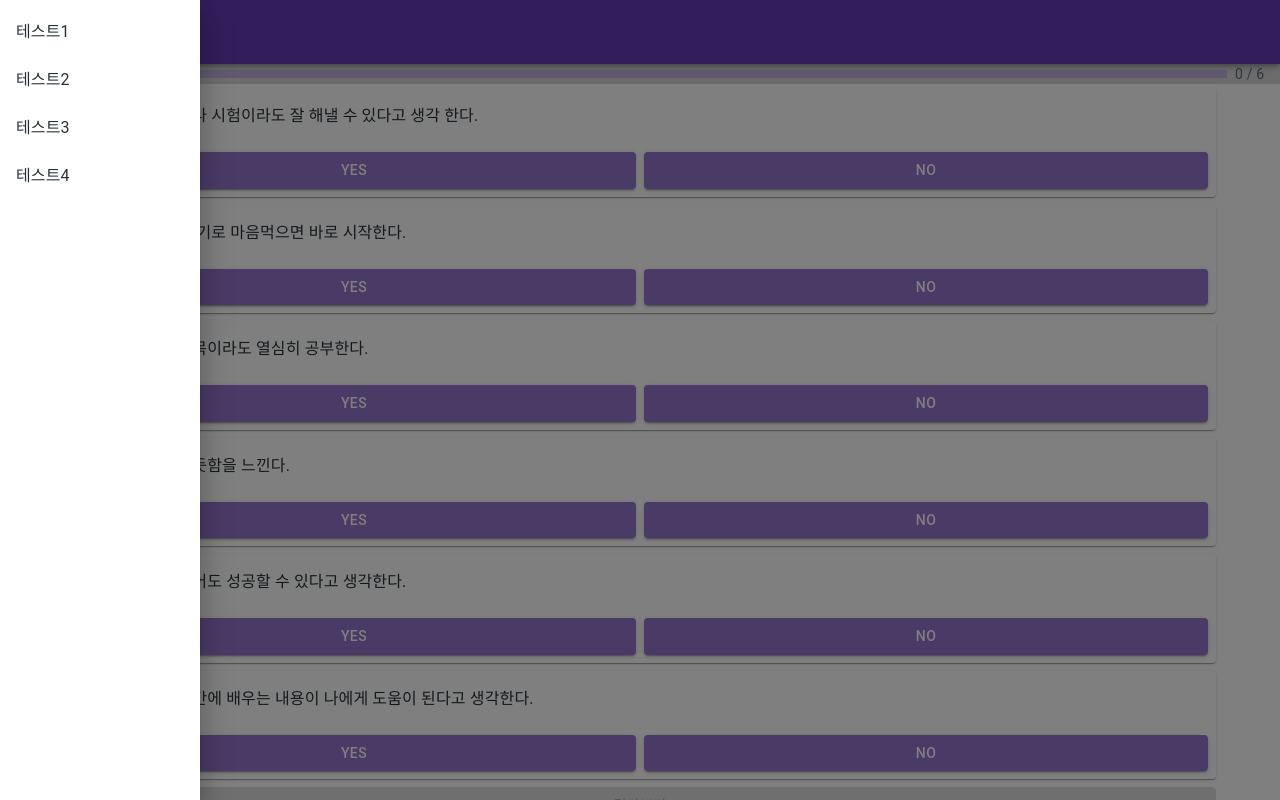
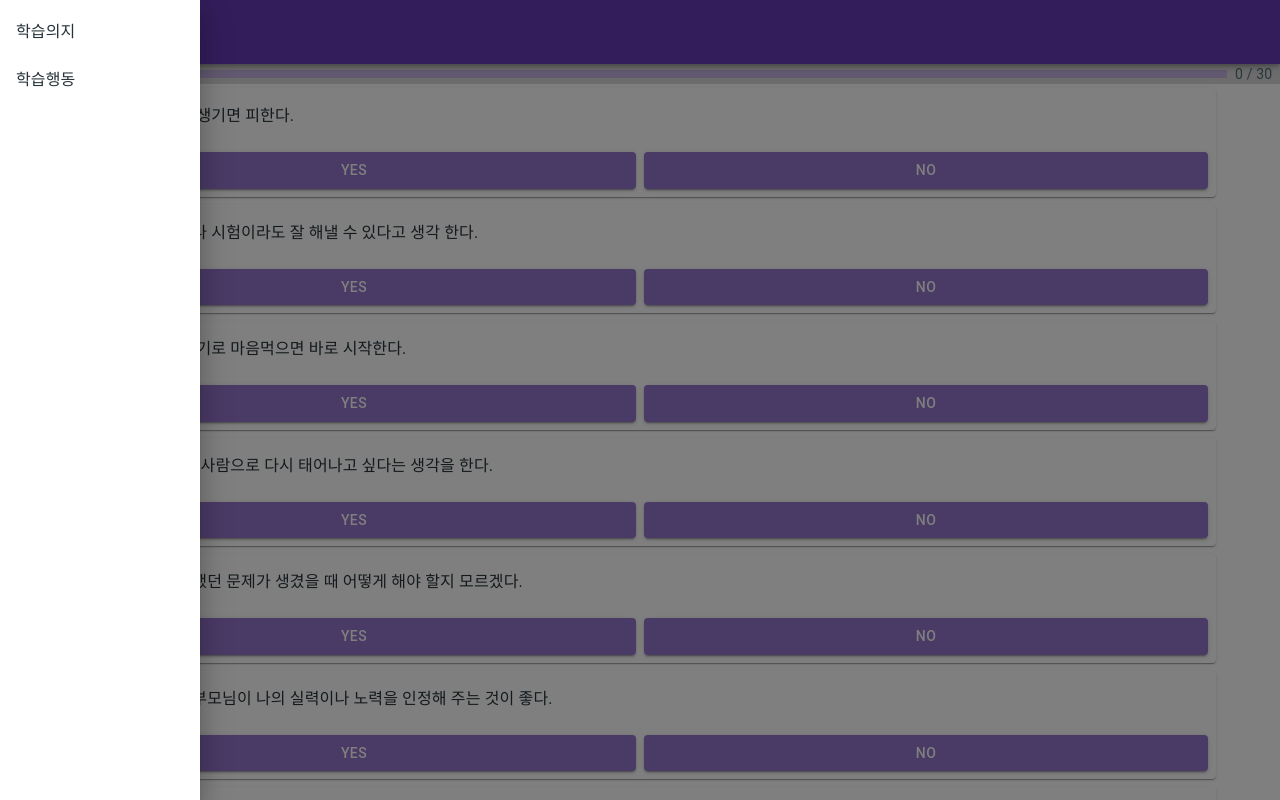
Before and after one commit to udonguk/mennal-bundle, a React (Create React App) app in the folder web/react-app/: page /survey in a window 1280 px wide. Both pictures are taken after a click on the button "menu". Shown: the top 800 px of the page. Built offline with nearby package versions, Linux system fonts and the light colour scheme.

Commit message:
feat(UI): 라우팅 변경중

```diff
--- a/web/react-app/src/dump/surveyItemDump.js
+++ b/web/react-app/src/dump/surveyItemDump.js
@@ -1,47 +1,34 @@
 const surveyItems = [
-  { type: 'test_1', id: 'type_1_1', order: 1, title: '나는 어떠한 과제나 시험이라도 잘 해낼 수 있다고 생각 한다.', result: '자신 있게 성공했던 사례를 떠올리며 나만의 자신감UP 마법의 문장을 만들어 마음 속으로 외친다.'},
-  { type: 'test_1', id: 'type_1_2', order: 1, title: '나는 어떤 일을 하기로 마음먹으면 바로 시작한다.', result: '중요하지 않은 일에 집착하지 않고 중요하고 소중한 일을 먼저 한다.'},
-  { type: 'test_1', id: 'type_1_3', order: 1, title: '좋아하지 않는 과목이라도 열심히 공부한다.', result: 'No Sweat, No Sweet. 지루하고 힘든 과목을 가장 아끼는 전략 과목으로 만든다.'},
-  { type: 'test_1', id: 'type_1_4', order: 1, title: '성적이 오르면 뿌듯함을 느낀다.', result: '공부는 나를 위한 소중한 일이다. 남이 알아주지 않아도 스스로를 격려하고 칭찬해준다.'},
-  { type: 'test_1', id: 'type_1_5', order: 1, title: '나는 공부가 아니어도 성공할 수 있다고 생각한다.', result: '나는 공부한다. 내면의 아름다움을 가꾸기 위해서.'},
-  { type: 'test_1', id: 'type_1_6', order: 1, title: '나는 내가 수업시간에 배우는 내용이 나에게 도움이 된다고 생각한다.', result: '쓸모 없어 보이는 것들이 가장 귀중한 보물이 된다. 나는 모든 수업시간에 집중한다.'},
-  // { type: 'test_1', id: 'type_1_7', order: 1, title: '나는 시험을 볼 때 불안하고 초조하다.', result: '시험은 평가가 아니다. 나의 실력을 뽐내는 무대이다. 나는 시험을 즐겁게 맞이한다.'},
-  // { type: 'test_1', id: 'type_1_8', order: 1, title: '나는 일단 한 번 시작한 일을 반드시 끝마쳐야 직성이 풀린다.', result: '지금까지의 노력이 물거품이 되지 않도록 한번 시작한 일은 정성스레 정리하고 마무리 한다.'},
-  // { type: 'test_1', id: 'type_1_9', order: 1, title: '나는 내 친구들 중 라이벌의식을 느끼는 친구가 있다.', result: '좋은 경쟁은 서로의 성장을 위한 파트너십이다. 경쟁을 지혜롭게 활용하자.'},
-  // { type: 'test_1', id: 'type_1_10', order: 1, title: '나는 방학 때에도 틈틈이 공부를 해두는 편이다.', result: '방학 계획표를 짜서 다음학기에 목표를 성취한다.'},
-  // { type: 'test_1', id: 'type_1_11', order: 1, title: '나는 누가 시키지 않아도 평소에 계획적으로 공부한다.', result: '내가 이룰 목표를 항상 마음 속에 그리며 스스로 공부 계획을 짜고 실천한다.'},
-  // { type: 'test_1', id: 'type_1_12', order: 1, title: '나는 수업이 끝난 후 쉬는 시간에 노트 필기와 교과서를 보며 중요한 부분을 체크한다.', result: '틈새시간이 모여 커다란 시간의 바다가 된다. 쉬는 시간에 예습 복습을 실천한다.'},
-  // { type: 'test_1', id: 'type_1_13', order: 1, title: '나는 다음 진도를 나가기 전에 지난 시간에 배운 내용을 훑어본다.', result: '한 번 공부한 내용은 3일이면 잊어버리지만 3번 공부한 내용은 평생을 간다. 새 진도를 나가기 전에 반드시 앞선 단원을 복습한다.'},
-  // { type: 'test_1', id: 'type_1_14', order: 1, title: '나는 책의 연습문제나 단원의 마무리 내용을 잘 살핀다.', result: '메타인지 향상법: 연습문제와 단원 요약을 꼼꼼하게 풀어보고 이해한다.'},
-  // { type: 'test_1', id: 'type_1_15', order: 1, title: '나는 미리 교재를 읽어본 후에 수업에 참여하는 편이다.', result: '나무만 보고 숲을 조망하지 못하면 길을 잃어버린다. 전체 내용을 미리 예습하고 수업시간에 세부내용을 이해한다.'},
-  // { type: 'test_1', id: 'type_1_16', order: 1, title: '나는 다음 수업 시간에 선생님께서 어떤 부분을 중요하게 말씀하실지 추측해본다.', result: '메타인지 향상법: 내가 선생님이라면 다음 단원에서 무엇을 중요하게 가르칠지 생각해보자.'},
-  // { type: 'test_1', id: 'type_1_17', order: 1, title: '나는 수업시간에 배우는 내용이 나에게 도움이 된다고 생각한다.', result: '쓸모 없어 보이는 것들이 가장 쓸모 있는 보물이 된다. 나는 모든 수업시간에 집중한다.'},
-  // { type: 'test_1', id: 'type_1_18', order: 1, title: '공부를 열심히 해야만 하는 나만의 명확한 이유가 있다.', result: '스스로 찾은 공부의 이유는 최고의 동기부여가 된다. 나는 나만의 공부의 이유를 찾는다.'},
-  // { type: 'test_1', id: 'type_1_19', order: 1, title: '나는 미래에 하고 싶은 직업이 있다.', result: '미래의 내 직업을 구체적으로 상상해보자. 그 상상은 반드시 현실이 된다.'},
-  // { type: 'test_1', id: 'type_1_20', order: 1, title: '나는 시험을 대비해 목표점수를 정해놓고 공부를 한다.', result: '내 능력을 200% 발휘하기 위해 구체적 목표점수를 설정하고 공부하자..'},
-  // { type: 'test_1', id: 'type_1_21', order: 1, title: '계획을 미리 세우고 그것에 따라 학습한다.', result: '진짜 실력향상을 위해 벼락치기가 아닌 계획하고 공부하는 습관을 기르자.'},
-  // { type: 'test_1', id: 'type_1_22', order: 1, title: '나는 주어진 시간에 계획한 대로 학습과제를 마칠 수 있다.', result: '계획은 나와의 약속이고 나는 한 번 세운 계획은 반드시 지킨다.'},
-  // { type: 'test_1', id: 'type_1_23', order: 1, title: '나는 나만의 계획표가 있다.', result: '목표를 이루는 첫걸음: 나만의 학업계획표를 만든다.'},
-  // { type: 'test_1', id: 'type_1_24', order: 1, title: '나는 무슨 일을 할 때든 계획을 세우는 편이다.', result: '계획을 세우다 보면 메타인지 능력이 향상된다. 나는 계획을 세우고 공부한다.'},
-  // { type: 'test_1', id: 'type_1_25', order: 1, title: '나는 내가 만든 방학 계획표를 잘 지킨다.', result: '뿌린 만큼 거둔다. 방학 계획표를 수립하고 성실하게 실천한다.'},
-  // { type: 'test_1', id: 'type_1_26', order: 1, title: '내가 공부하기로 정해놓은 시간은 반드시 지킨다.', result: '나는 공부하기로 계획한 시간은 반드시 지킨다.'},
-  // { type: 'test_1', id: 'type_1_27', order: 1, title: '나는 수업시간에 선생님 말씀에 집중을 잘 한다.', result: '나는 수업시간에 무조건 집중한다.'},
-  // { type: 'test_1', id: 'type_1_28', order: 1, title: '나는 공부할 때 집중을 잘 한다.', result: '놀 때는 확실히 놀고 공부시간에는 공부에만 집중한다.'},
-  // { type: 'test_1', id: 'type_1_29', order: 1, title: '나는 공부할 때 일정한 시간을 정해두고 그 시간을 지킨다.', result: '실제로 공부할 수 있는 시간을 철저하게 계획한다. 그리고 그 계획을 심플하게 실천한다.'},
-  // { type: 'test_1', id: 'type_1_30', order: 1, title: '등하교시간과 같은 잠깐의 시간에도 무언가 하려고 애쓴다.', result: '머리를 어지럽히는 게임이나 유튜브를 제외하고 무엇이든 나에게 도움이 되는 일이라면 틈새시간을 활용한다.'},
-  // { type: 'test_1', id: 'type_1_31', order: 1, title: '방학이나 주말처럼 시간이 많을 때에 더욱 높은 성취도를 올린다.', result: '자습시간에 비로소 그날 배웠던 내용을 정리할 수 있다. 방학과 주말을 나의 목표점수를 이루기 위한 시간으로 활용한다.'},
-  // { type: 'test_1', id: 'type_1_32', order: 1, title: '우리집은 화목한 편이다.', result: '고민이 있거나 마음이 심란하면 멘토와 이야기를 나누자. 공감과 위로를 받고 앞으로 나아갈 안정감과 자신감을 얻을 수 있다..'},
-  // { type: 'test_1', id: 'type_1_33', order: 1, title: '고민이 있거나 마음이 심란하면 멘토와 이야기를 나누자. 공감과 위로를 받고 앞으로 나아갈 안정감과 자신감을 얻을 수 있다..', result: ''},
-  // { type: 'test_1', id: 'type_1_34', order: 1, title: '힘든 일이 생기면 언제든지 부모님께 솔직하게 말할 수 있다.', result: '마음의 아픔은 털어놓지 않으면 치유되지 않는다. 서로 사랑하고 신뢰하는 사람에게 나의 마음을 이야기한다.'},
-  // { type: 'test_1', id: 'type_1_35', order: 1, title: '시험공부 할 때 시험에 어떤 것이 나올까를 미리 생각해본다.', result: '같은 시간을 공부해도 다른 결과를 얻는 비법: 멍하게 공부하지 않고 예상문제를 생각하며 공부한다.'},
-  // { type: 'test_1', id: 'type_1_36', order: 1, title: '시험지를 제출하기 전에 답을 잘 썼는지 확인한다.', result: '밀려 쓴 OMR카드는 실수가 아니라 실력이다. 마지막 5분은 반드시 답안 확인에 투자한다.'},
-  // { type: 'test_1', id: 'type_1_37', order: 1, title: '시험을 대비해서 예상문제를 만들어본다.', result: '예습과 복습이 차이를 만든다. 오답노트를 만들듯이 예상문제노트를 만든다.'},
-  // { type: 'test_1', id: 'type_1_38', order: 1, title: '나만의 암기법이 있다.', result: '기억과 암기는 공부의 기본이다. 나만의 암기법을 습득한다.'},
-  // { type: 'test_1', id: 'type_1_39', order: 1, title: '복잡한 내용은 그림이나 도표를 이용해서 기억한다.', result: '그림이나 마인드맵을 그려가며 공부하자. 어려운 개념도 내 것으로 만들 수 있다.'},
-  // { type: 'test_1', id: 'type_1_40', order: 1, title: '암기사항은 한 번에 암기하려고 하지 않고, 여러 번에 걸쳐 암기되도록 한다.', result: '긴 시간을 두고 한 번에 암기하는 것보다 짧은 시간 여러 번 암기하는 것이 장기기억 보존에 도움이 된다. 틈새시간을 활용하여 암기사항을 반복해서 외운다.'},
-  // { type: 'test_1', id: 'type_1_41', order: 1, title: '공부할 때 요점을 파악하면서 정리한다.', result: '요점을 파악하고 나의 노트에 내가 이해한 내용을 나의 언어로 정리한다.'},
-  // { type: 'test_1', id: 'type_1_42', order: 1, title: '수업시간에 배운 것을 알기 쉽도록 표나 도식을 이용해 정리한다.', result: '수업시간에 배운 개념을 쉬는 시간에 그림이나 도표를 그려 복습한다.'},
-  // { type: 'test_1', id: 'type_1_43', order: 1, title: '공부할 때, 중요한 내용과 그렇지 않은 내용을 구분하여 공부한다.', result: '중요한 내용과 중요하지 않은 내용을 구분하여 노트에 정리하고 다음 수업시간에 내가 중요하다고 파악한 것이 정말 중요한지 확인한다.'},
+  { id: 1, category: '02', subCategory: '01', 	num: 1, title:	'나는 어려운 일이 생기면 피한다.' },
+  { id: 2, category: '02', subCategory: '01', 	num: 2, title:	'나는 어떠한 과제나 시험이라도 잘 해낼 수 있다고 생각 한다.' },
+  { id: 3, category: '02', subCategory: '01', 	num: 3, title:	'나는 어떤 일을 하기로 마음먹으면 바로 시작한다.' },
+  { id: 4, category: '02', subCategory: '01', 	num: 4, title:	'가끔 나 아닌 다른 사람으로 다시 태어나고 싶다는 생각을 한다.' },
+  { id: 5, category: '02', subCategory: '01', 	num: 5, title:	'나는 생각하지 못했던 문제가 생겼을 때 어떻게 해야 할지 모르겠다.' },
+  { id: 7, category: '02', subCategory: '02', 	num: 1, title:	'나는 선생님이나 부모님이 나의 실력이나 노력을 인정해 주는 것이 좋다.' },
+  { id: 8, category: '02', subCategory: '02', 	num: 2, title:	'나는 성적에 연연해하는 친구들을 보면 이해가 되지 않는다.' },
+  { id: 9, category: '02', subCategory: '02', 	num: 3, title:	'좋아하지 않는 과목이라도 열심히 공부한다.' },
+  { id: 10, category: '02', subCategory: '02', 	num: 4, title:	'성적이 오르면 뿌듯함을 느낀다.' },
+  { id: 11, category: '02', subCategory: '02', 	num: 5, title:	'나는 공부가 아니어도 성공할 수 있다고 생각한다.' },
+  { id: 12, category: '02', subCategory: '03', 	num: 1, title:	'공부가 아닌 다른 일이 나에게 더 맞는 것 같다.' },
+  { id: 13, category: '02', subCategory: '03', 	num: 2, title:	'공부를 잘해야 내가 원하는 것을 얻을 수 있다고 생각한다.' },
+  { id: 14, category: '02', subCategory: '03', 	num: 3, title:	'나는 내가 수업시간에 배우는 내용이 나에게 도움이 된다고 생각한다.' },
+  { id: 15, category: '02', subCategory: '03', 	num: 4, title:	'나는 공부 외에 다른 방법으로 성공하고 싶다.' },
+  { id: 16, category: '02', subCategory: '03', 	num: 5, title:	'공부를 잘해야 내가 원하는 것을 얻을 수 있다고 생각한다.' },
+  { id: 17, category: '04', subCategory: '01', 	num: 1, title:	'나는 수업시간에 배우는 내용이 나에게 도움이 된다고 생각한다.' },
+  { id: 18, category: '04', subCategory: '01', 	num: 2, title:	'나에게 있어 지금 가장 중요한 것은 성적을 올리는 것이다.' },
+  { id: 19, category: '04', subCategory: '01', 	num: 3, title:	'공부를 열심히 해야만 하는 나만의 명확한 이유가 있다.' },
+  { id: 20, category: '04', subCategory: '01', 	num: 4, title:	'나는 미래에 하고 싶은 직업이 있다.' },
+  { id: 21, category: '04', subCategory: '01', 	num: 5, title:	'나는 시험을 대비해 목표점수를 정해놓고 공부를 한다.' },
+  { id: 22, category: '04', subCategory: '02', 	num: 1, title:	'계획을 미리 세우고 그것에 따라 학습한다.' },
+  { id: 23, category: '04', subCategory: '02', 	num: 2, title:	'나는 주어진 시간에 계획한 대로 학습과제를 마칠 수 있다.' },
+  { id: 24, category: '04', subCategory: '02', 	num: 3, title:	'나는 나만의 계획표가 있다.' },
+  { id: 25, category: '04', subCategory: '02', 	num: 4, title:	'나는 무슨 일을 할 때든 계획을 세우는 편이다.' },
+  { id: 26, category: '04', subCategory: '02', 	num: 5, title:	'나는 거의 모든 시험을 벼락치기로 공부한다.' },
+  { id: 27, category: '04', subCategory: '03', 	num: 1, title:	'나는 내가 만든 방학 계획표를 잘 지킨다.' },
+  { id: 28, category: '04', subCategory: '03', 	num: 2, title:	'계획한 일을 하지 못하면 스스로에게 화가 난다.' },
+  { id: 29, category: '04', subCategory: '03', 	num: 3, title:	'내가 공부하기로 정해놓은 시간은 반드시 지킨다.' },
+  { id: 30, category: '04', subCategory: '03', 	num: 4, title:	'나는 계획은 잘 세우지만 실천하지 못 한다.' },
+  { id: 31, category: '04', subCategory: '03', 	num: 5, title:	'좋은 공부법을 찾는 데에만 열중하고 실행은 잘 하지 못 한다.' },
 ]
 
 
--- a/web/react-app/src/layouts/DocsLayout/components/Navbar/index.js
+++ b/web/react-app/src/layouts/DocsLayout/components/Navbar/index.js
@@ -13,7 +13,7 @@ import {
   Typography
 } from "@mui/material";
 import MenuIcon from "@mui/icons-material/Menu";
-import {Outlet} from "react-router-dom";
+import {Link, Outlet} from "react-router-dom";
 
 
 const Navbar = () => {
@@ -56,10 +56,18 @@ const Navbar = () => {
                 role={'presentation'}
               >
                 <List>
-                  {['테스트1', '테스트2', '테스트3', '테스트4'].map((item) => {
+                  {[
+                    {title: '학습의지', category: '02'},
+                    {title: '학습행동', category: '04'}
+                  ].map((item) => {
                     return (
-                      <ListItem button key={item}>
-                        <ListItemText primary={item} />
+                      <ListItem
+                        button
+                        key={item.category}
+                        component={Link}
+                        to={`/survey/${item.category}`}
+                      >
+                        <ListItemText primary={item.title} />
                       </ListItem>
                     )
                   })}
--- a/web/react-app/src/store/domain/SurveyItem.js
+++ b/web/react-app/src/store/domain/SurveyItem.js
@@ -1,9 +1,10 @@
 import {makeAutoObservable, reaction} from "mobx";
 
 export class SurveyItem {
-  type = ""
   id = ""
-  order = ""
+  category = ""
+  subCategory = ""
+  num = ""
   title = ""
   result = ""
 
@@ -17,9 +18,10 @@ export class SurveyItem {
     makeAutoObservable(this)
     this.store = store
 
-    this.type = item.type
     this.id = item.id
-    this.order = item.order
+    this.category = item.type
+    this.subCategory = item.type
+    this.num = item.order
     this.title = item.title
     this.result = item.result
 
```
